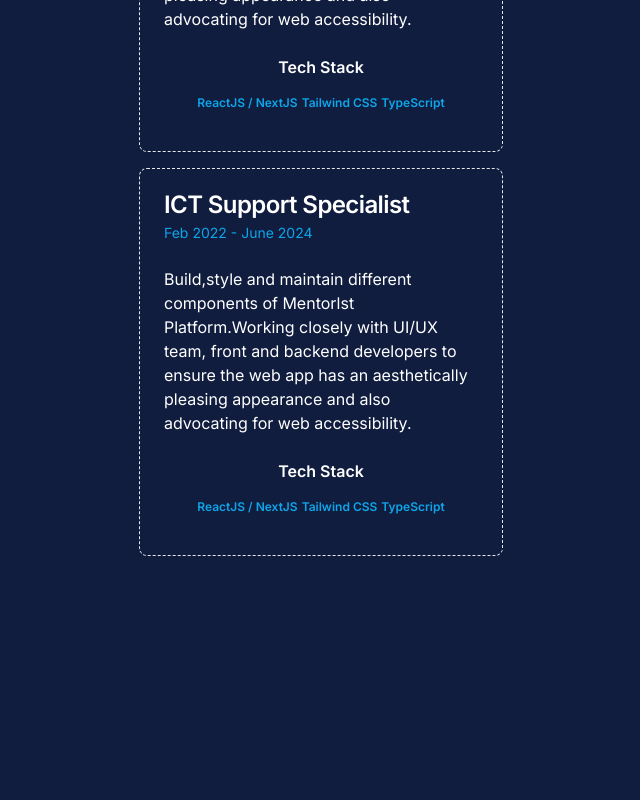
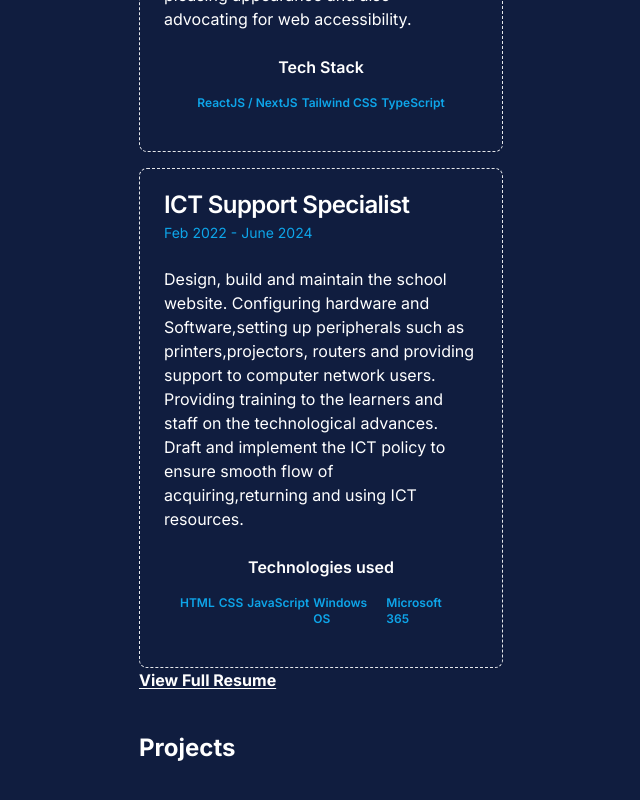
Before and after one commit to matthewkuria/myportifolio, a Next.js app: page / in a window 1280 px wide. Shown: the part 612-1412 px from the top of the page, without its empty margins (329-969 px from the left). Before the commit the page ends 1168 px from the top, so only its background shows below. Built offline with nearby package versions, Linux system fonts and the light colour scheme.

Commit message:
Add projects title

```diff
--- a/app/page.tsx
+++ b/app/page.tsx
@@ -45,21 +45,29 @@ export default function Home() {
               <CardDescription className="text-sky-500">Feb 2022 - June 2024</CardDescription>
             </CardHeader>
             <CardContent>
-              <p>Build,style and maintain different components of Mentorlst Platform.Working
-                closely with UI/UX team, front and backend developers to ensure the web app has an aesthetically
-                pleasing appearance and also advocating for web accessibility.
+            <p>Design, build and maintain the school website.
+              Configuring hardware and Software,setting up peripherals such as printers,projectors,
+              routers and providing support to computer network users.
+              Providing training to the learners and staff on the technological advances.
+              Draft and implement the ICT policy to ensure smooth flow of acquiring,returning and using
+              ICT resources.
               </p>
             </CardContent>
             <CardFooter className="flex flex-col">
-            <p className="font-semibold">Tech Stack</p>
+            <p className="font-semibold">Technologies used</p>
               <div className="flex gap-1 text-xs font-semibold text-sky-500 rounded-lg p-4">
-                <p>ReactJS / NextJS</p>
-                <p>Tailwind CSS</p>
-                <p>TypeScript</p>
+                <p>HTML</p>
+                <p>CSS</p>
+                <p>JavaScript</p>
+                <p>Windows OS</p>
+                <p>Microsoft 365</p>
               </div>
             </CardFooter>
           </Card>
-
+          <Link href="#" className="my-5 font-bold underline underline-offset-2 hover:text-sky-500">View Full Resume</Link>
+      </section>
+      <section className="">
+        <p className="my-10 font-bold text-2xl">Projects</p>
       </section>
 
 
```
